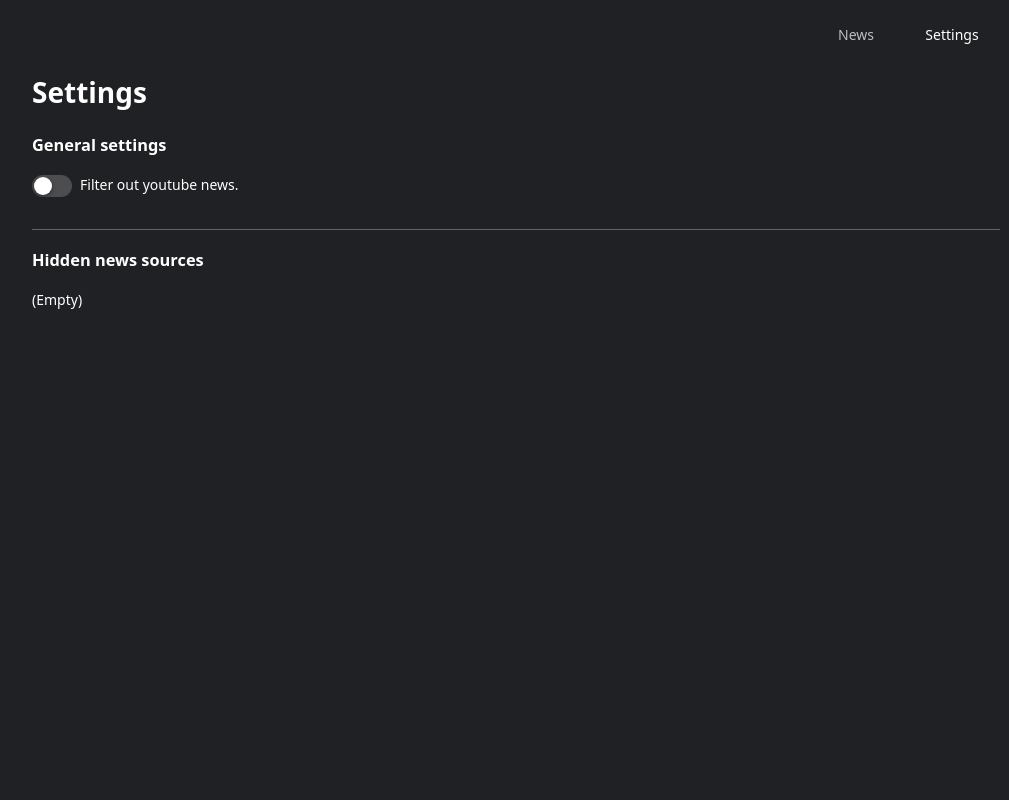
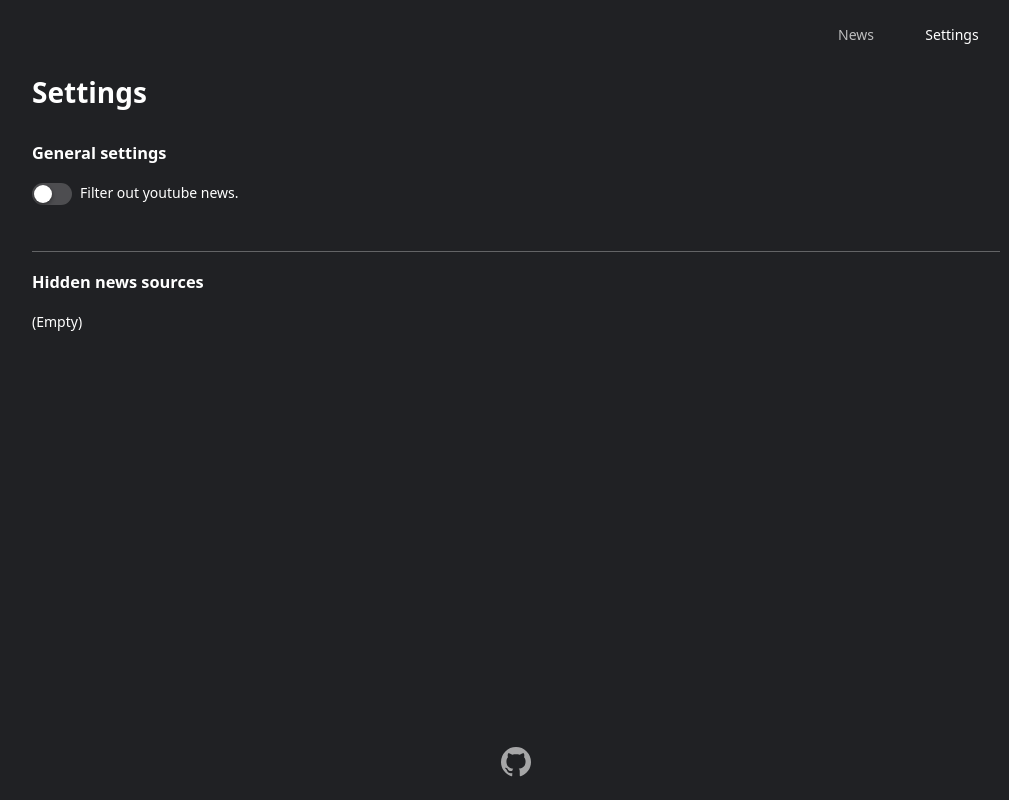
Before and after one commit to huybn5776/newsh, a Vue app: page /settings in a window 1280 px wide. Shown: the whole page, without its empty margins (124-1133 px from the left). Built offline with nearby package versions, Linux system fonts and the light colour scheme.

Commit message:
feat: add GitHub link to end of settings page

```diff
--- a/src/views/SettingsPage/SettingsPage.scss
+++ b/src/views/SettingsPage/SettingsPage.scss
@@ -1,3 +1,9 @@
+.settings-page {
+  display: flex;
+  flex-direction: column;
+  padding-bottom: 12px;
+}
+
 .setting-page-title {
   margin: 0 0 8px 0;
 }
@@ -22,3 +28,21 @@
     margin-left: 8px;
   }
 }
+
+.github-logo {
+  align-self: center;
+  width: 36px;
+  height: 36px;
+  margin-top: auto;
+  padding: 8px;
+  font-size: 0;
+  background: url('/src/assets/svg/github.svg') no-repeat center;
+  background-size: 36px 36px;
+  opacity: .6;
+  transition: opacity .2s, transform .5s;
+
+  &:hover {
+    transform: translateY(-1px);
+    opacity: 1;
+  }
+}
--- a/src/views/SettingsPage/SettingsPage.vue
+++ b/src/views/SettingsPage/SettingsPage.vue
@@ -1,5 +1,5 @@
 <template>
-  <div class="page-content">
+  <div class="page-content settings-page">
     <h1 class="setting-page-title">Settings</h1>
     <div class="setting-section">
       <h3>General settings</h3>
@@ -25,6 +25,8 @@
         <p v-if="!hiddenSources?.length">(Empty)</p>
       </div>
     </div>
+
+    <a class="github-logo" href="https://github.com/huybn5776/newsh" target="_blank">GitHub</a>
   </div>
 </template>
 
```
Also changed, not shown: src/assets/svg/github.svg (added).
